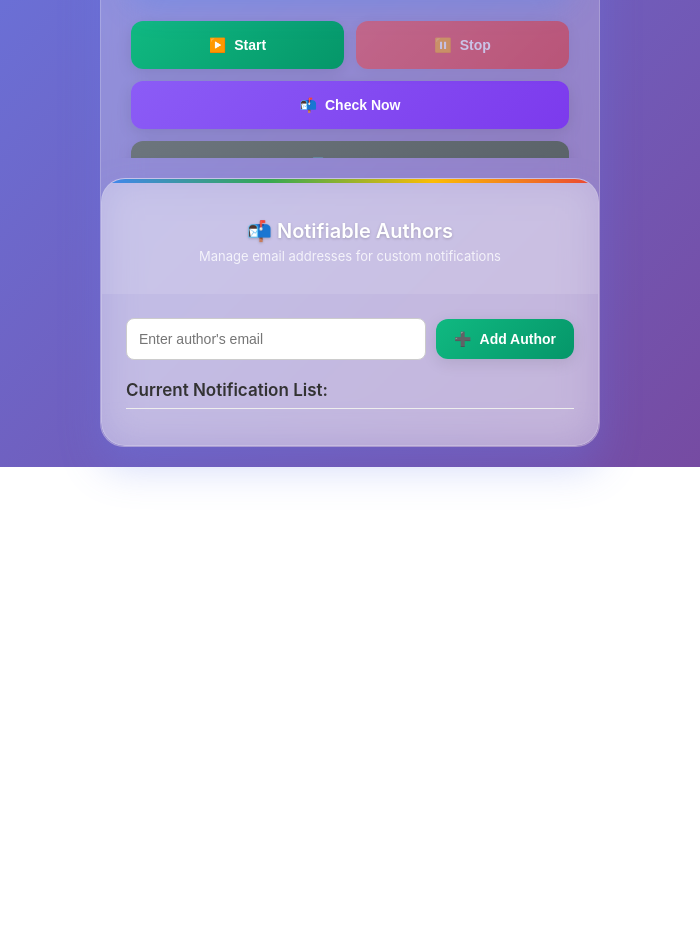
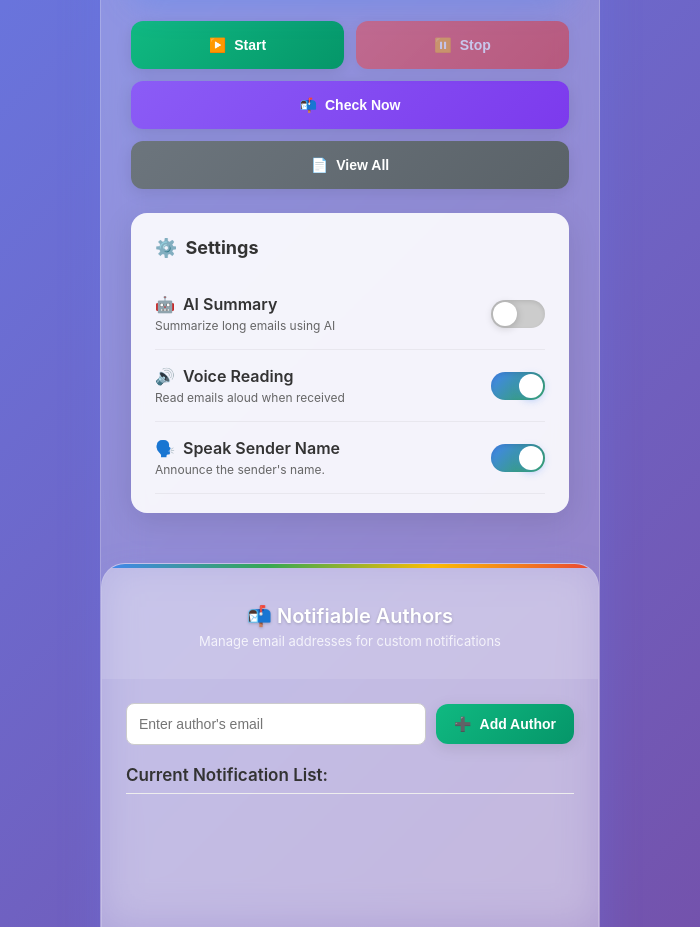
Before and after one commit to IcyMilkShake/WhisprMail, an Electron app: page index.html in a window 700 px wide. Shown: the part 472-1399 px from the top of the page. Before the commit the page ends 939 px from the top, so only its background shows below. Drawn offline with Linux system fonts and the light colour scheme; no server answers.

Commit message:
fix: Correct CSS for button visibility and layout
This commit addresses an issue where control buttons were not visible.
The fix involves:
- Setting a `min-height: 700px` and `overflow: hidden` on the main `.glass-card` element. This ensures the card has enough space for its primary content and maintains its visual style.
- Setting `max-height: 300px` and `overflow-y: auto` on the `.settings-panel`. This makes the settings panel scrollable if its content is too tall, preventing it from pushing other elements out of view or causing the main card to overflow excessively.

These changes ensure that the control buttons are consistently visible and the overall layout is more robust. This commit supersedes a previous attempt that had unintended consequences on button visibility.

```diff
--- a/index.html
+++ b/index.html
@@ -30,8 +30,9 @@
       border-radius: 24px;
       border: 1px solid rgba(255, 255, 255, 0.2);
       box-shadow: 0 20px 40px rgba(102, 126, 234, 0.3);
-      overflow: hidden;
+      overflow: hidden; /* Ensure this is hidden */
       transition: all 0.3s ease;
+      min-height: 700px; /* Added minimum height in pixels */
     }
 
     .glass-card:hover {
@@ -72,8 +73,6 @@
 
     .status-section {
       padding: 30px;
-      overflow-y: auto; /* Add scroll if content overflows vertically */
-      max-height: 60vh; /* Allow status section to take up to 60% of viewport height, then scroll */
     }
 
     .status-display {
@@ -215,6 +214,8 @@
       border-radius: 16px;
       padding: 24px;
       box-shadow: 0 8px 32px rgba(0,0,0,0.1);
+      max-height: 300px; /* Added max height in pixels */
+      overflow-y: auto; /* Added scroll for overflow */
     }
 
     .settings-title {
```
